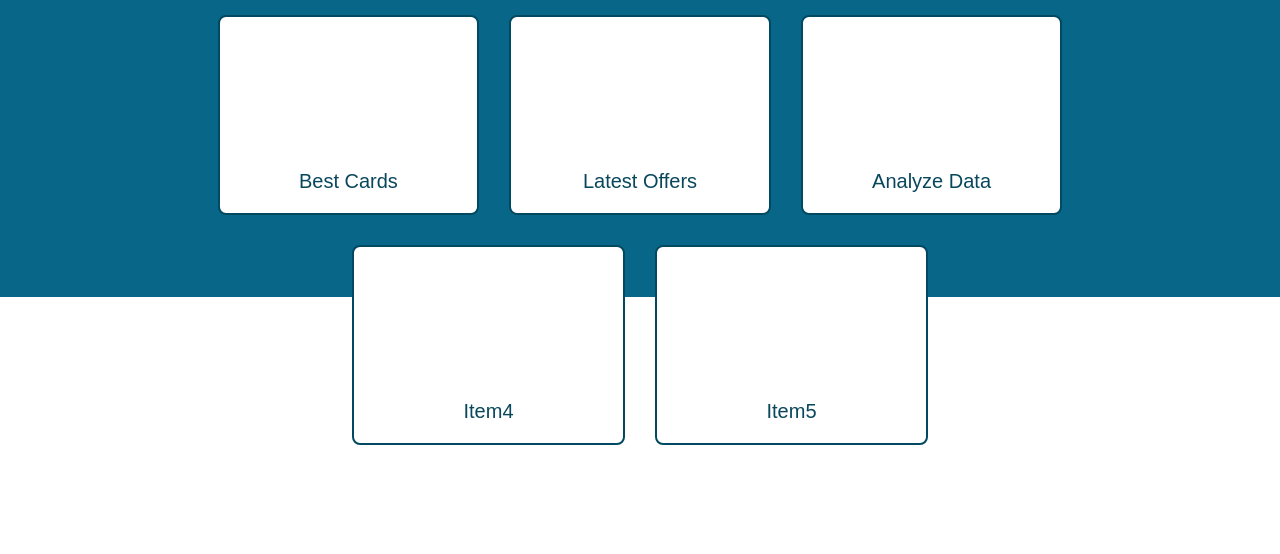
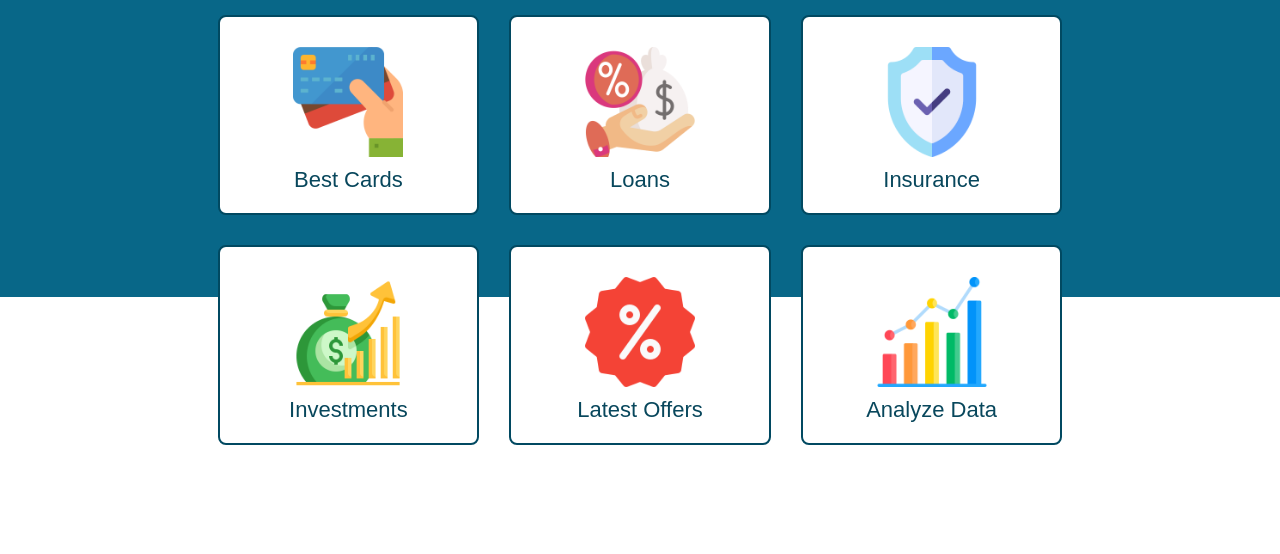
Before and after one commit to Deviman8/FinEase, a website: page index.html in a window 1280 px wide. Shown: the part 246-800 px from the top of the page. Drawn offline with nearby package versions, Linux system fonts and the light colour scheme; a web font is replaced by a local one.

Commit message:
feat: added newer icons

```diff
--- a/index.html
+++ b/index.html
@@ -6,6 +6,7 @@
         <title></title>
         <meta name="description" content="">
         <meta name="viewport" content="width=device-width, initial-scale=1">
+        <link rel="stylesheet" href="https://cdn.jsdelivr.net/npm/bootstrap-icons@1.10.5/font/bootstrap-icons.css">
         <link rel="stylesheet" href="styles.css">
     </head>
     <body>
@@ -28,18 +29,63 @@
                 <a>
                     <h1>FinEase</h1>
                     <h2><p>A One-stop financial products comparison and information consolidation website for better financial planning.</h2><p>
-                </a>
+
+                    </a>
             </div>
             </div>
                 <br>
                 <div class="grid-container1">
-                    <div class="grid-item"><a>Best Cards</a></div>
-                    <div class="grid-item"><a>Latest Offers</a></div>
-                    <div class="grid-item"><a>Analyze Data</a></div>
+                    <div class="grid-item">
+                        <div class="icon-wrapper">
+                            <img class="icons" src="images/Best Cards.png">
+                        </div>
+                        </i>
+                        <div class = "text-wrapper">
+                            <a>Best Cards</a>
+                        </div>
+                    </div>
+                    <div class="grid-item">
+                        <div class="icon-wrapper">
+                            <img class="icons" src="images/Loan.png">
+                        </div>
+                        <div class = "text-wrapper">
+                            <a>Loans</a>
+                        </div>
+                    </div>
+                    <div class="grid-item">
+                        <div class="icon-wrapper">
+                            <img class="icons" src="images/Insurance.png">
+                        </div>
+                        <div class = "text-wrapper">
+                            <a>Insurance</a>
+                        </div>
+                    </div>
                 </div>
-                <div class="grid-container2">
-                    <div class="grid-item"><a>Item4</a></div>
-                    <div class="grid-item"><a>Item5</a></div>
+                <div class="grid-container1">
+                    <div class="grid-item">
+                        <div class="icon-wrapper">
+                            <img class="icons" src="images/Investment.png">
+                        </div>
+                        <div class = "text-wrapper">
+                            <a>Investments</a>
+                        </div>
+                    </div>
+                    <div class="grid-item">
+                        <div class="icon-wrapper">
+                            <img class="icons" src="images/Latest Offers.png">
+                        </div>
+                        <div class = "text-wrapper">
+                            <a>Latest Offers</a>
+                        </div>
+                    </div>
+                    <div class="grid-item">
+                        <div class="icon-wrapper">
+                            <img class="icons" src="images/Analyze Data.png">
+                        </div>
+                        <div class = "text-wrapper">
+                            <a>Analyze Data</a>
+                        </div>
+                    </div>
         </div>
         </body>
     </body>
--- /dev/null
+++ b/package.json
@@ -0,0 +1,6 @@
+{
+  "dependencies": {
+    "bootstrap": "^5.3.0",
+    "bootstrap-icons": "^1.10.5"
+  }
+}
--- a/styles.css
+++ b/styles.css
@@ -1,6 +1,7 @@
 @import url('https://fonts.googleapis.com/css2?family=Lato&family=Montserrat:ital,wght@0,100;0,200;0,300;0,400;0,500;0,600;0,700;0,800;0,900;1,100;1,200;1,300;1,400;1,500;1,600;1,700;1,800;1,900&display=swap');
 @import url('https://fonts.googleapis.com/css2?family=Noto+Serif:wght@200;300&display=swap');
 @import url('https://fonts.cdnfonts.com/css/apercu');
+@import url("https://cdn.jsdelivr.net/npm/bootstrap-icons@1.10.5/font/bootstrap-icons.css");
 
 *{
     box-sizing: border-box;
@@ -11,7 +12,7 @@
 li, button{
     font-family: 'Apercu', sans-serif;
     font-weight: 500;
-    font-size: 16px;
+    font-size: 18px;
     color: #227C9D;
     text-decoration: none;
     height: absolute;
@@ -20,7 +21,7 @@ li, button{
 a{
     font-family: 'Apercu', sans-serif;
     font-weight: 500;
-    font-size: 16px;
+    font-size: 18px;
     color: rgb(255, 241, 208);
     text-decoration: none;
 }
@@ -33,8 +34,8 @@ header{
     margin-bottom: 50px;
     background-color: #086788;
 }
+
 .logo{
-    cursor: pointer;
     margin-right: auto;
 }
 
@@ -157,11 +158,11 @@ button:hover{
     height: 140px; /* Adjust the height as needed */
     margin: 0 auto; /* Centers the grid container horizontally */
 }
-
 .grid-item {
     height: 200px; /* Adjust the height as needed */
     display: flex;
-    align-items: flex-end;
+    flex-direction: column;
+    align-items: center;
     justify-content: center;
     text-align: center;
     overflow: hidden;
@@ -181,7 +182,7 @@ button:hover{
 
 .grid-item a{
     color: rgb(8, 71, 92);
-    font-size: 20px;
+    font-size: 22px;
 }
 
 .grid-item:hover {
@@ -201,3 +202,25 @@ button:hover{
     z-index: -1;
     margin: 0;
 }
+
+.icon-wrapper {
+    color: rgb(8, 71, 92);
+    /*background-color: yellow;*/
+    padding-top: 30px;
+    padding-bottom: 2%;
+}
+
+.icon-wrapper i {
+    font-size: 5em; /* Adjust the value to the desired size */
+}
+
+.text-wrapper {
+    padding-bottom: 0px; /* Adjust the spacing as per your requirements */
+    text-align: center;
+    /*background-color: burlywood;*/
+}
+
+.icons{
+    width: 110px;
+    height: auto;
+}
```
Also changed, not shown: images/Analyze Data.png (added), images/Best Cards.png (added), images/Card.png (added), images/Insurance.png (added), images/Investment.png (added), images/Latest Offers.png (added), images/Loan.png (added), 1 other file.
